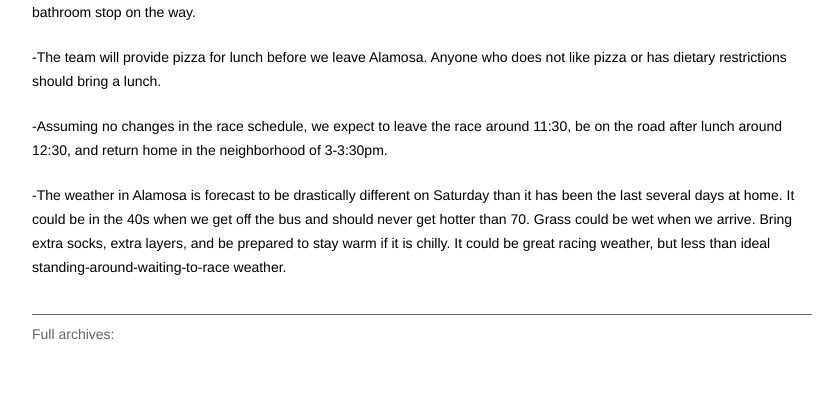
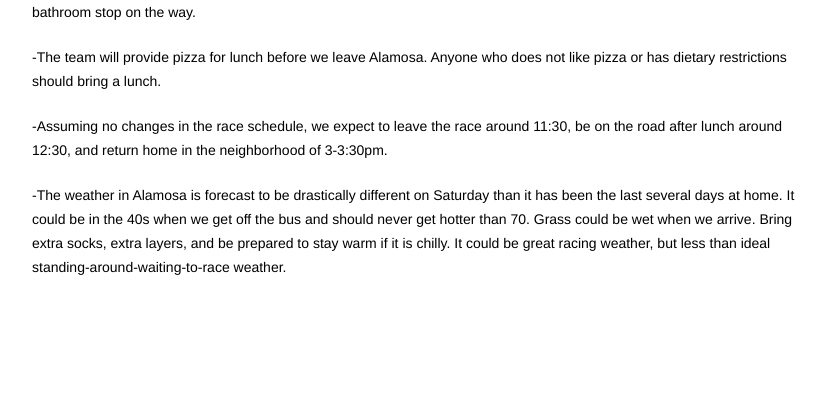
Before and after one commit to csirons/whsxc2, a Django app: page / in a window 1280 px wide. Shown: the part 3062-3479 px from the top of the page, without its empty margins (218-1044 px from the left). After the commit the page ends 3337 px from the top, so only its background shows below. Run offline with Django 4.2, Linux system fonts and the light colour scheme; data comes from the database, SQL or seed files in the repository.

Commit message:
remove broken archives link from home page

```diff
--- a/templates/home.html
+++ b/templates/home.html
@@ -10,10 +10,4 @@
     {{ entry.text|safe|linebreaks }}
   {% endfor %}
 
-	<p class="blog-archives">
-	Full archives:
-	{% for date in date_list reversed %}
-	<a href="blog/{{ date|date:"Y" }}.html">{{ date|date:"Y" }}</a>{% if not forloop.last %},{% endif %}
-	{% endfor %}
-	</p>
 {% endblock %}
```
